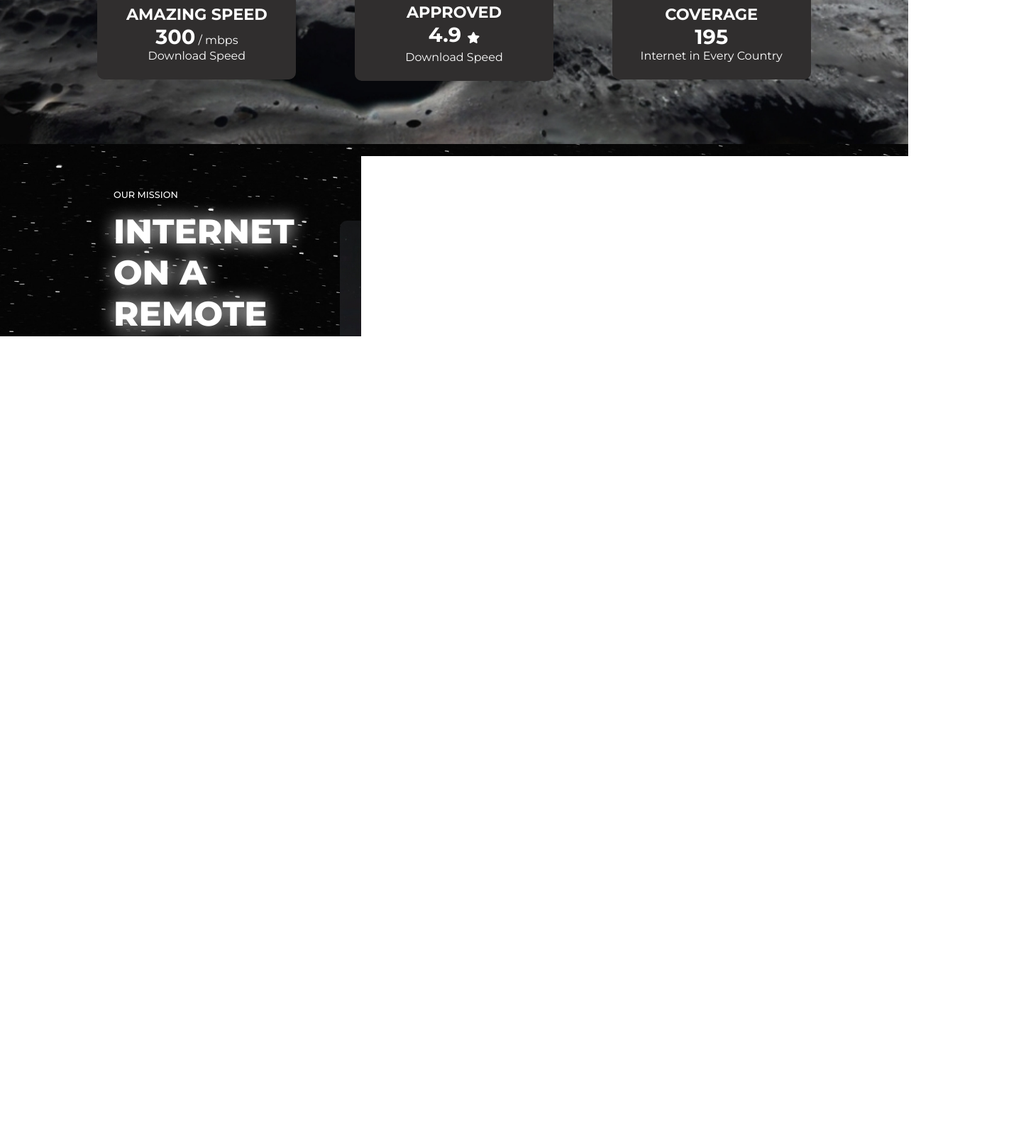
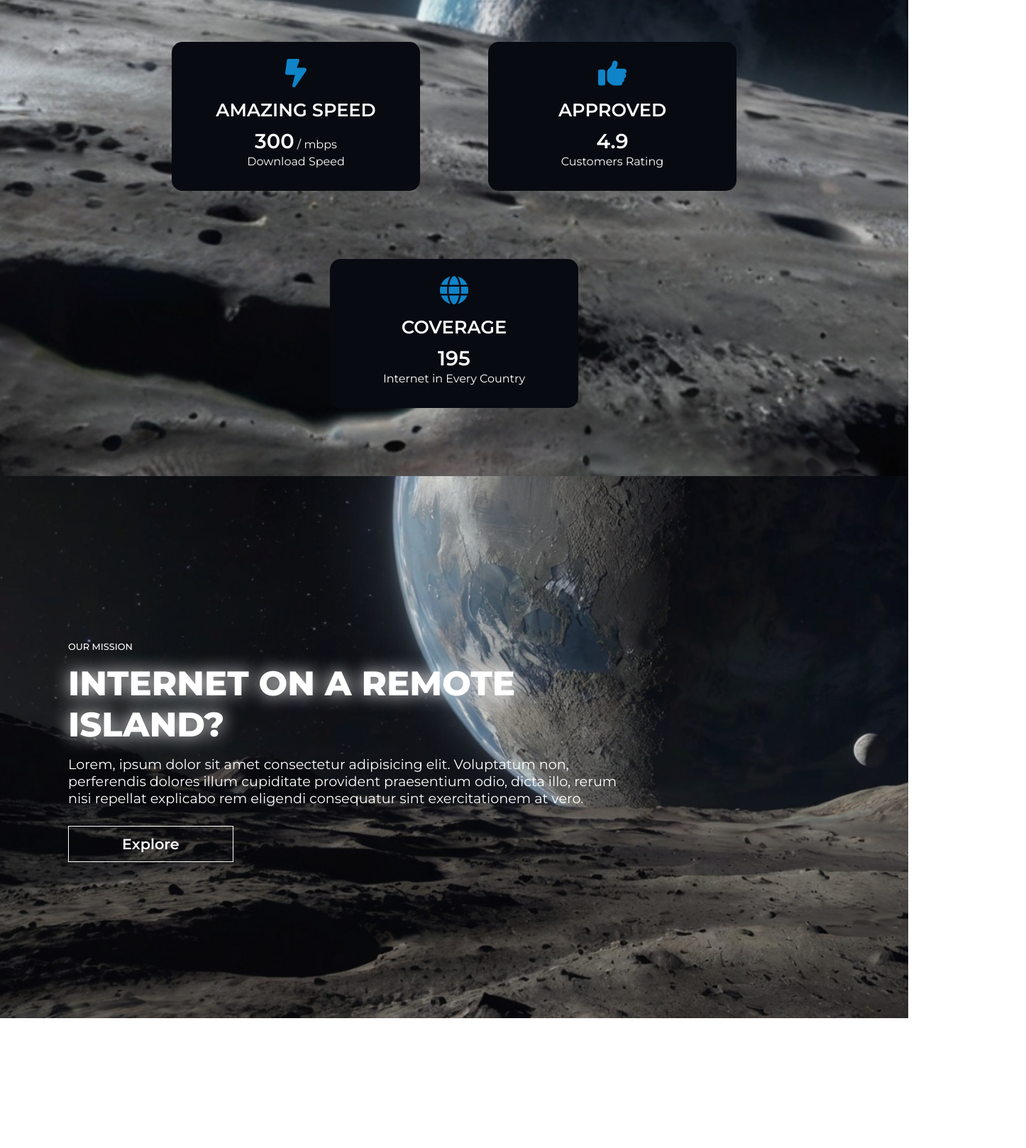
Before and after one commit to fallserkerg1/web-internet-services, a plain HTML site: page index.html in a window 1280 px wide. Shown: the part 797-2415 px from the top of the page at 71% size, 1446 px wide, since content can reach past the window. After the commit the page ends 2232 px from the top, so only its background shows below. Drawn offline with Linux system fonts and the light colour scheme.

Commit message:
commit corrective

```diff
--- a/css/responsive.css
+++ b/css/responsive.css
@@ -1,30 +1,3 @@
-@media (max-width: 1090px) {
-    .banner {
-        height: 1600px;
-    }
-
-    .container-card {
-        width: 100%;
-        padding: 2rem 6rem;
-        display: flex;
-        flex-direction: column;
-        align-items: center;
-        justify-content: space-around;
-    }
-
-    .container-card .card-info {
-        margin-bottom: 2rem;
-    }
-
-    .container-banner {
-        padding: 12rem 8rem 5rem 8rem;
-    }
-
-    .container-card {
-        padding: 3rem 6rem;
-    }
-}
-
 @media (max-width: 1250px) {
     .toggle_btn{
         display: block;
@@ -36,10 +9,3 @@
     }
 
 }
-
-
-@media (max-width: 1400px){
-    .container-banner .container-text {
-        padding-right: 0rem;
-    }
-}
--- a/css/style.css
+++ b/css/style.css
@@ -13,14 +13,14 @@
     --bg-black: #000;
     --color-white: #fff;
     --color-blue : #0f84c9;
-    --card-color : #302e2e;
+    --card-color : #070b11;
 }
 
 body {
     width: 100%;
 }
 
-/* ---- header ---- */
+/* ---- HEADER ---- */
 
 .header {
     padding: 2rem 6rem;
@@ -99,26 +99,29 @@ body {
     cursor: pointer;
 }
 
-/* ------ banner ------ */
+/* ------ BANNER ------ */
 
 .banner {
     background: url('../img/background.jpg');
     background-position: center;
     background-repeat: no-repeat;
     background-size: cover;
-    height: 1000px;
+    width: 100%;
 }
 
 .container-banner {
-    padding: 6rem 6rem 0 6rem;
+    padding: 10rem 6rem 0 6rem;
+    display: flex;
+    flex-flow: row wrap;
 }
+
+/* ------ container-text -------- */
 
 .container-banner .container-text {
     display: flex;
-    flex-direction: column;
+    flex-flow: column wrap;
     justify-content: center;
-    padding-right: 45rem;
-    width: 100%;
+    width: 800px;
     height: 600px;
 }
 
@@ -160,7 +163,7 @@ body {
 }
 
 .container-banner .container-text .btn {
-    margin-top: 3rem;
+    margin-top: 2rem;
 }
 
 .container-banner .container-text .btn .btn_p {
@@ -173,68 +176,78 @@ body {
     box-shadow: 0 0 50px var(--color-white);
 }
 
-/* ------ cards ------ */
-
+/* cards */
 .container-card {
+    display: flex;
+    flex-flow: row wrap;
+    justify-content: center;
+    gap: 6rem;
+    padding: 6rem;
     width: 100%;
-    padding: 2rem 6rem;
-    display: flex;
-    flex-direction: row;
-    align-items: center;
-    justify-content: space-around;
 }
 
-.container-card .card-info {
+.container-card .card {
+    padding: 2.5rem 2.5rem 4rem 2.5rem;
+    height: 210px;
+    width: 350px;
     background-color: var(--card-color);
-    padding: 1.5rem 2rem;
-    width: 280px;
-    border-radius: 10px;
-    text-align: center;
-    align-content: center;
+    border-radius: 15px;
+    display: flex;
+    flex-direction: column;
+    align-items: center;
+    justify-content: center;
 }
 
-.container-card .card-info i {
+.container-card .card i{
     color: var(--color-blue);
-    font-size: 2.4rem;
+    font-size: 2.5rem;
+    padding: 1rem;
+}
+
+.container-card .card h3 {
+    font-size: 1.6rem;
+    font-weight: 600;
+    text-align: center;
+    text-transform: uppercase;
     margin-bottom: 10px;
 }
 
-.container-card .card-info .fa-star {
-    color: var(--color-white);
-    font-size: 1rem;
-}
-
-.container-card .card-info h2 {
-    font-size: 1.4rem;
-    font-weight: 700;
+.container-card .card p span {
+    font-size: 1.8rem;
+    font-weight: 600;
     text-transform: uppercase;
 }
 
-.container-card .card-info p span {
-    font-size: 1.8rem;
-    font-weight: 700;
-    text-transform: uppercase;
+.container-card .card p {
+    font-size: 1rem;
+    margin: 1px 0;
 }
+
+
 
 /* ---- section system - our mission ------ */
 
 .system {
-    background: url('../img/background-02.jpg');
+    background: url('../img/pic-01.jpg');
     background-position: center;
     background-repeat: no-repeat;
     background-size: cover;
+    width: 100%;
 }
 
 .system .container-system {
-    padding: 4rem 6rem;
     display: flex;
-    flex-direction: row;
-    align-items: center;
-    justify-content: space-around;
+    flex-flow: row wrap;
+    padding: 2rem 0;
 }
 
 .system .container-system .container-text {
-    padding: 0 4rem;
+    padding: 2rem 6rem;
+    justify-content: flex-start;
+    align-items: center;
+    align-content: center;
+    height: 700px;
+    width: 1000px;
 }
 
 .system .container-system .container-text h3{
@@ -255,7 +268,7 @@ body {
 .system .container-system .container-text p {
     font-size: 1.2rem;
     font-weight: 400;
-    margin-bottom: 25px;
+    margin-bottom: 40px;
 }
 
 .system .container-system .container-text .btn_access {
@@ -263,60 +276,14 @@ body {
     font-size: 1.3rem;
     font-weight: 600;
     padding: 12px 75px;
-    background: var(--color-blue);
-    box-shadow: 0 0 25px var(--color-white);
+    background: transparent;
+    border: 1px solid var(--color-white);
+    transition: all 0.6s ease-in-out;
+
 }
 
-.system .container-system .container-img img{
-    height: 500px;
-    border-radius: 10px;
+.system .container-system .container-text .btn_access:hover {
+    border: 1px solid transparent;
+    background: var(--color-blue);
+    box-shadow: 0 0 30px var(--color-white);
 }
-
-/* ---- section system - capabalities ------ */
-
-.system .container-satellite {
-    padding: 6rem 6rem;
-    display: flex;
-    flex-direction: row;
-    align-items: center;
-    justify-content: space-around;
-}
-
-.system .container-satellite .container-text {
-    padding: 0 4rem;
-}
-
-.system .container-satellite .container-text h3{
-    font-size: 0.8rem;
-    font-weight: 500;
-    text-transform: uppercase;
-    margin-bottom: 15px;
-}
-
-.system .container-satellite .container-text h2 {
-    font-size: 3rem;
-    font-weight: 800;
-    text-transform: uppercase;
-    text-shadow: 0 0 25px var(--color-white);
-    margin-bottom: 15px;
-}
-
-.system .container-satellite .container-text p {
-    font-size: 1.2rem;
-    font-weight: 400;
-    margin-bottom: 25px;
-}
-
-.system .container-satellite .container-text .btn_access {
-    text-decoration: none;
-    font-size: 1.3rem;
-    font-weight: 600;
-    padding: 12px 75px;
-    background: var(--color-blue);
-    box-shadow: 0 0 25px var(--color-white);
-}
-
-.system .container-satellite .container-img img{
-    height: 500px;
-    border-radius: 10px;
-}
--- a/index.html
+++ b/index.html
@@ -55,23 +55,22 @@
                 </div>
             </div>
         </div>
-        <!-- sub section cards-->
         <div class="container-card">
-            <div class="card-info">
+            <div class="card">
                 <i class="fa-solid fa-bolt-lightning"></i>
-                <h2>Amazing Speed</h2>
+                <h3>Amazing Speed</h3>
                 <p><span>300</span> / mbps</p>
                 <p>Download Speed</p>
             </div>
-            <div class="card-info">
+            <div class="card">
                 <i class="fa-solid fa-thumbs-up"></i>
-                <h2>Approved</h2>
-                <p><span>4.9 </span><i class="fa-solid fa-star"></i></p>
-                <p>Download Speed</p>
+                <h3>Approved</h3>
+                <p><span>4.9</span></p>
+                <p>Customers Rating</p>
             </div>
-            <div class="card-info">
+            <div class="card">
                 <i class="fa-solid fa-globe"></i>
-                <h2>Coverage</h2>
+                <h3>Coverage</h3>
                 <p><span>195</span></p>
                 <p>Internet in Every Country</p>
             </div>
@@ -93,27 +92,6 @@
                 </p>
                 <a href="#" class="btn_access">Explore</a>
             </div>
-            <div class="container-img">
-                <img src="img/pic-01.jpg" alt="">
-            </div>
-        </div>
-        <!-- container -->
-        <div class="container-satellite">
-            <div class="container-img">
-                <img src="img/pic-02.jpg" alt="">
-            </div>
-            <div class="container-text">
-                <h3>Our Capabilities</h3>
-                <h2>Innovation</h2>
-                <p>
-                    Lorem, ipsum dolor sit amet consectetur adipisicing elit.
-                    Voluptatum non, perferendis dolores illum cupiditate
-                    provident praesentium odio, dicta illo, rerum nisi
-                    repellat explicabo rem eligendi consequatur sint
-                    exercitationem at vero.
-                </p>
-                <a href="#" class="btn_access">Learn More</a>
-            </div>
         </div>
     </section>
 </body>
```
